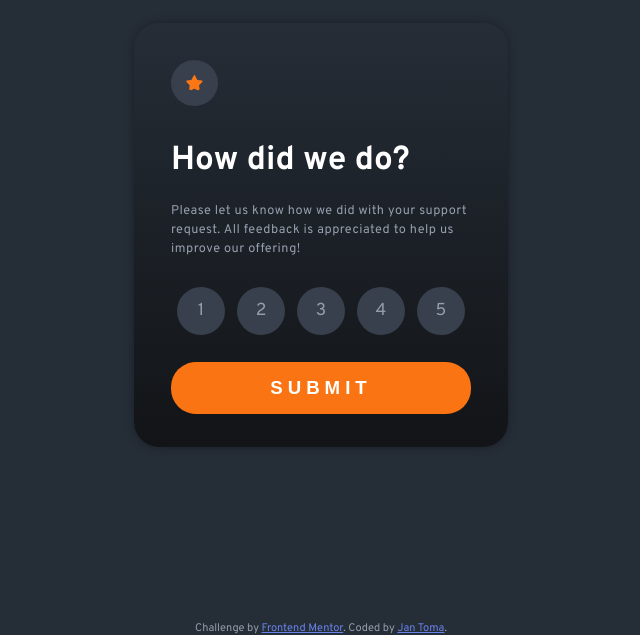
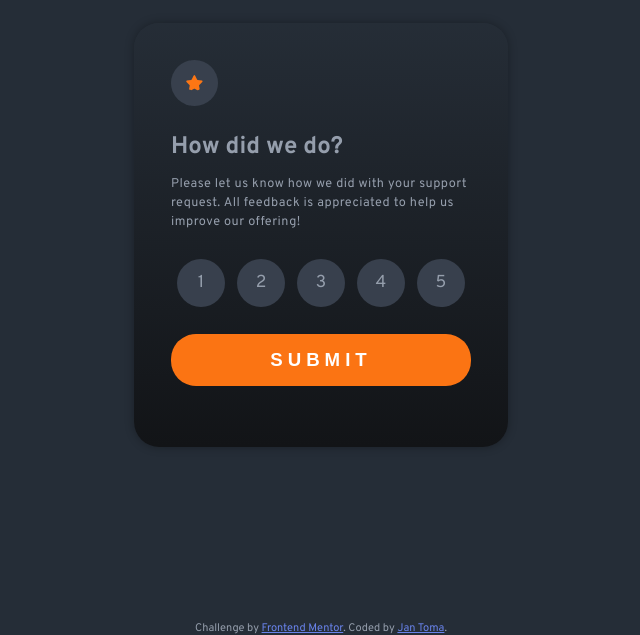
Before and after one commit to jantoma/interactive-rating-component-main, a plain HTML site: page index.html in a window 1280 px wide. Shown: the part 165-800 px from the top of the page, without its empty margins (319-959 px from the left). Drawn offline with Linux system fonts and the light colour scheme.

Commit message:
Update index.html

```diff
--- a/index.html
+++ b/index.html
@@ -31,18 +31,18 @@
   <body>
     <!-- Rating state start -->
 <main>
-  <section class="card" role="region" aria-labelledby="feedbackHeading">
+  <section class="card"  aria-labelledby="feedbackHeading">
     <img src="images/icon-star.svg" class="star" alt="Star icon" />
 
-    <h2 id="feedbackHeading">How did we do?</h2>
+    <h1 id="feedbackHeading">How did we do?</h2>
 
     <p>
       Please let us know how we did with your support request. All feedback is
       appreciated to help us improve our offering!
     </p>
 
-    <form id="ratingForm" role="form" aria-label="Rating Feedback">
-      <fieldset class="rating" role="group" aria-label="Rating">
+    <form id="ratingForm" aria-label="Rating Feedback">
+      <fieldset class="rating" aria-label="Rating">
         <input type="radio" id="star5" name="rating" value="5" />
         <label for="star5" class="icon">5</label>
 
```
